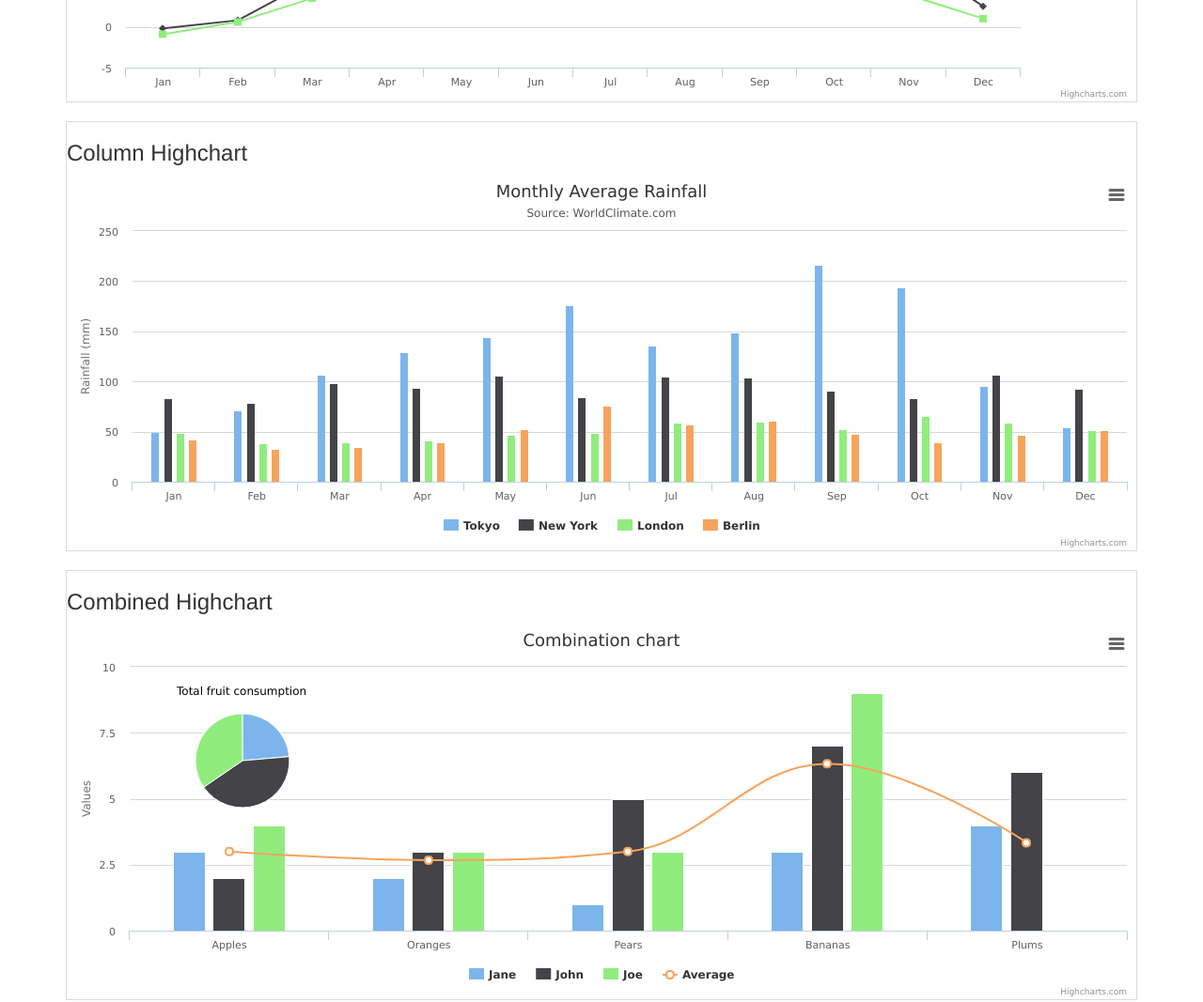
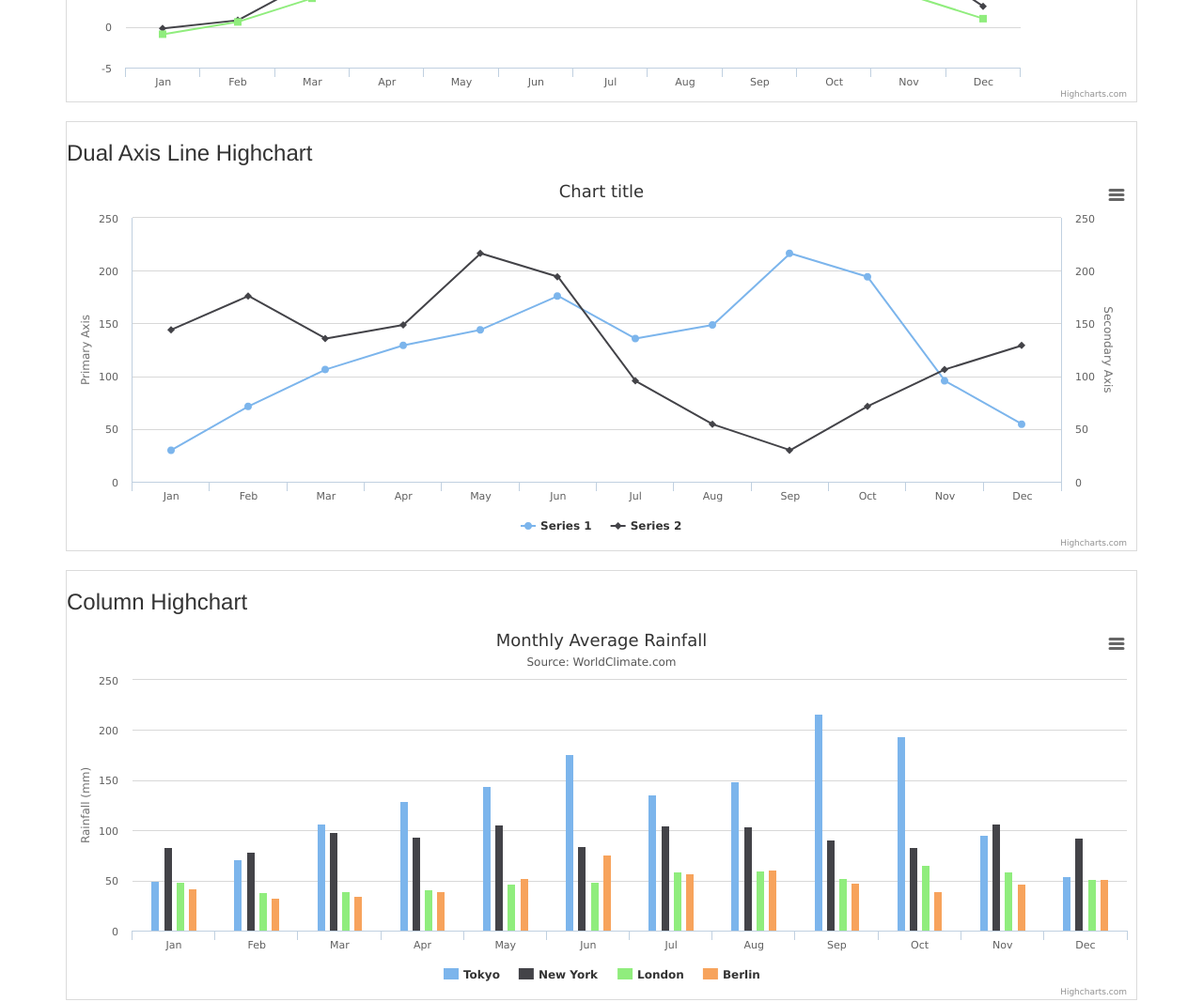
Before and after one commit to akshay2491/highchartsDemo, a plain HTML site: page index.html in a window 1280 px wide. Shown: the part 620-1687 px from the top of the page at 94% size. Drawn offline with Linux system fonts and the light colour scheme.

Commit message:
Final update

```diff
--- a/index.html
+++ b/index.html
@@ -16,6 +16,14 @@
 		  		<div class="col-md-12">
 		  			<h3>Line Highchart</h3>
 		  			<div id="lineContainer" style="min-width: 310px; height: 400px; margin: 0 auto"></div>
+		  		</div>
+		  	</div>
+		</div>
+		<div class='padding border'>
+		  	<div class='row'>
+		  		<div class="col-md-12">
+		  			<h3>Dual Axis Line Highchart</h3>
+		  			<div id="dualAxisContainer" style="min-width: 310px; height: 400px; margin: 0 auto"></div>
 		  		</div>
 		  	</div>
 		</div>
--- a/script.js
+++ b/script.js
@@ -73,6 +73,34 @@ $(function () {
         }, {
             name: 'London',
             data: [3.9, 4.2, 5.7, 8.5, 11.9, 15.2, 17.0, 16.6, 14.2, 10.3, 6.6, 4.8]
+        }]
+    });
+
+    $('#dualAxisContainer').highcharts({
+        chart: {
+            marginRight: 80 // like left
+        },
+        xAxis: {
+            categories: ['Jan', 'Feb', 'Mar', 'Apr', 'May', 'Jun', 'Jul', 'Aug', 'Sep', 'Oct', 'Nov', 'Dec']
+        },
+        yAxis: [{
+            lineWidth: 1,
+            title: {
+                text: 'Primary Axis'
+            }
+        }, {
+            lineWidth: 1,
+            opposite: true,
+            title: {
+                text: 'Secondary Axis'
+            }
+        }],
+
+        series: [{
+            data: [29.9, 71.5, 106.4, 129.2, 144.0, 176.0, 135.6, 148.5, 216.4, 194.1, 95.6, 54.4]
+        }, {
+            data: [144.0, 176.0, 135.6, 148.5, 216.4, 194.1, 95.6, 54.4, 29.9, 71.5, 106.4, 129.2],
+            yAxis: 1
         }]
     });
 });
```
